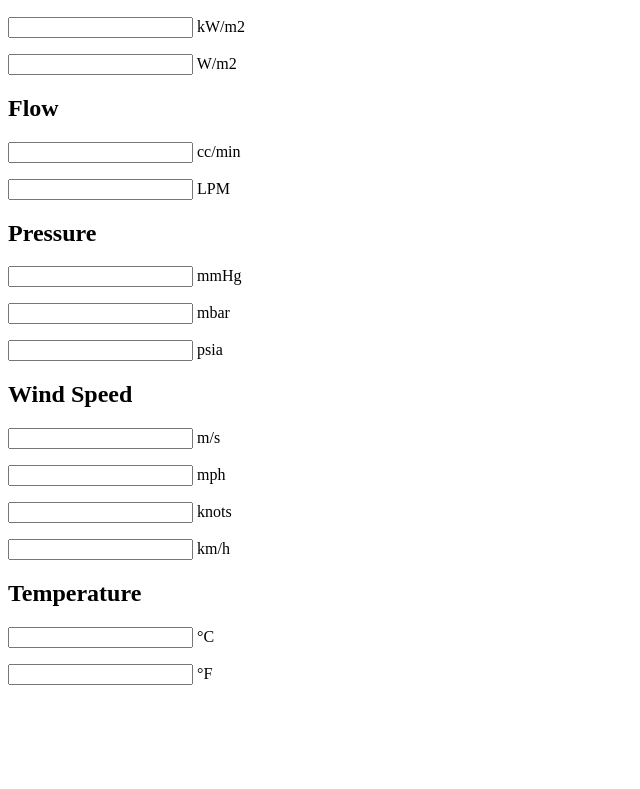
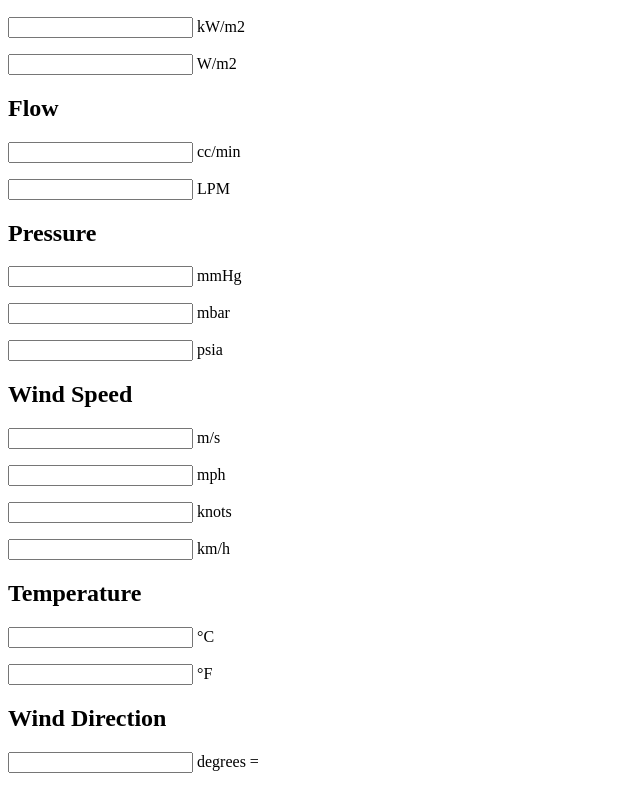
Before and after one commit to W00DSADAM/Unit_Conversion_Calculator, a plain HTML site: page index.html in a window 1280 px wide. Shown: the part 110-899 px from the top of the page, without its empty margins (0-640 px from the left). Before the commit the page ends 811 px from the top, so only its background shows below. Drawn offline with Linux system fonts and the light colour scheme.

Commit message:
Add wind direction input and compass point functionality

```diff
--- a/index.html
+++ b/index.html
@@ -23,6 +23,8 @@
     <h2>Temperature</h2>
     <p><input id="degc" type="number" oninput="fromC()"> °C</p>
     <p><input id="degf" type="number" oninput="fromF()"> °F</p>
+    <h2>Wind Direction</h2>
+    <p><input id="deg" type="number" oninput="fromDeg()"> degrees = <span id="compass"></span></p>
  <script>
    // How many mbar are in 1 of each unit
    var mbarPer = {
@@ -124,6 +126,26 @@
        document.getElementById("degc").value = clean((parseFloat(text) - 32) * 5 / 9);
      }
    }
+   // The 16 compass points, starting at north and going clockwise
+   var points = ["N", "NNE", "NE", "ENE", "E", "ESE", "SE", "SSE", "S", "SSW", "SW", "WSW", "W", "WNW", "NW", "NNW"];
+
+   // Degrees to compass point
+   function fromDeg() {
+     var text = document.getElementById("deg").value;
+     var out = document.getElementById("compass");
+     if (text == "") {
+       out.textContent = "";
+     } else {
+       var d = parseFloat(text);
+       if (d < 0 || d > 360) {
+         out.textContent = "Enter 0 to 360";
+       } else {
+         var i = Math.round(d / 22.5) % 16;
+         out.textContent = points[i];
+       }
+     }
+   }
+
 </script>
 </body>
 </html>
```
